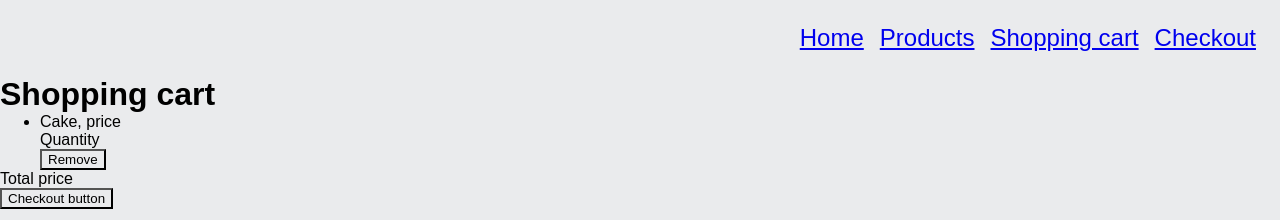
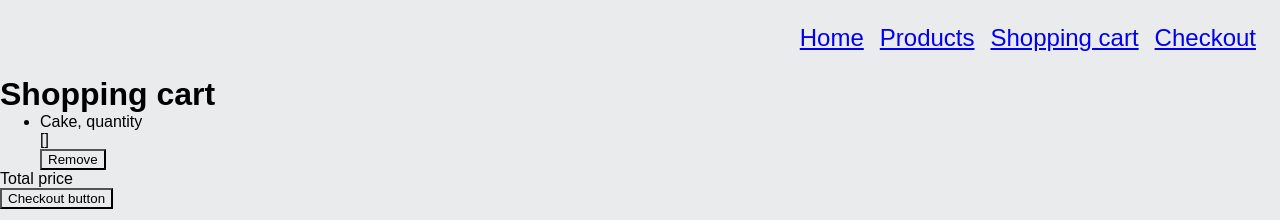
Before and after one commit to Tungstic/next-js-ecommerce-store, a Next.js app: page /cart in a window 1280 px wide. Shown: the top 220 px of the page. Built offline with nearby package versions, Linux system fonts and the light colour scheme; no server answers; a web font is replaced by a local one.

Commit message:
Use cookie-array on CartPage to display order

```diff
--- a/app/cart/page.js
+++ b/app/cart/page.js
@@ -1,11 +1,25 @@
+import { getCookie } from '../../util/cookies';
+import { parseJson } from '../../util/json';
+
 export default function CartPage() {
+  // get all current cakes added to cart as a cookie
+  const cakeQuantityCookie = getCookie('nameOfCookie');
+
+  // get the same as an array of objects
+
+  const cakeQuantities = !cakeQuantityCookie
+    ? []
+    : parseJson(cakeQuantityCookie);
+
+  console.log(cakeQuantities);
+
   return (
     <main>
       <h1>Shopping cart</h1>
       <ul>
         <li>
-          Cake, price
-          <div>Quantity</div>
+          Cake, quantity
+          <div>{JSON.stringify(cakeQuantities)}</div>
           <button>Remove</button>
         </li>
       </ul>
```
